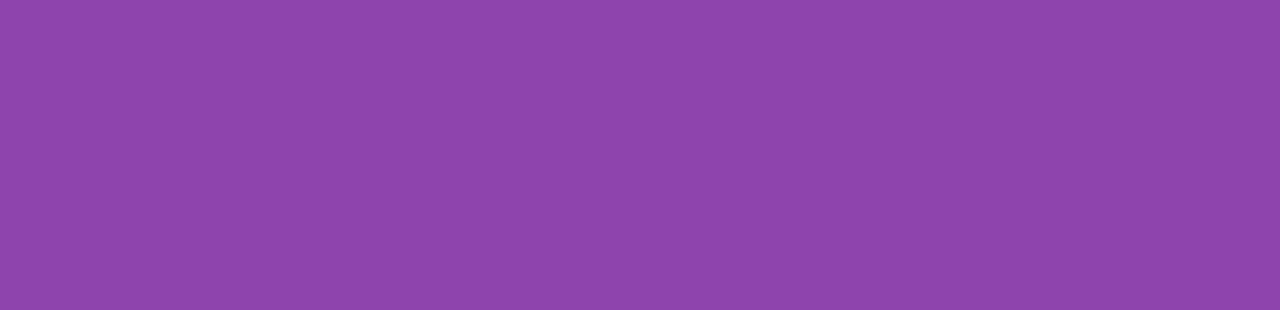
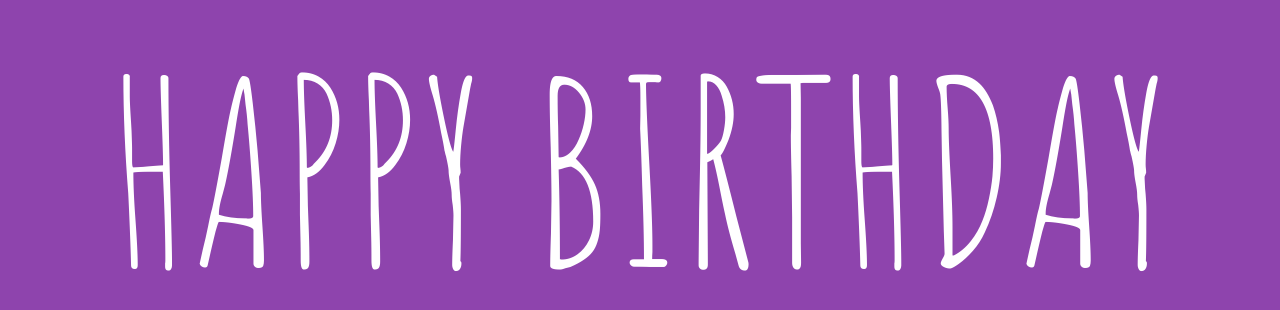
Before and after one commit to mikeekert/birthday, an Angular app: page / in a window 1280 px wide. Shown: the top 310 px of the page. Built offline with nearby package versions, Linux system fonts and the light colour scheme.

Commit message:
keyframes

```diff
--- a/src/app/app.component.scss
+++ b/src/app/app.component.scss
@@ -4,15 +4,18 @@
     color: rgb(255, 255, 255);
     font-family: 'Amatic SC', cursive;
     text-align: center;
-    transform: translate(0, -500px);
-    transition: all .3ms;
-    animation: title 200ms ease-in;
+    transition: all 1000ms;
+    animation: title 1000ms ease-in;
     @keyframes title {
         0% {
+            opacity: 0;
+            transform: scale(0);
             transform: translate(0,-500px);
         }
         100% {
-            transform: translate(0,0)
+            transform: translate(0,0);
+            transform: scale(1);
+            opacity: 1;
         }
     }
 }
```
